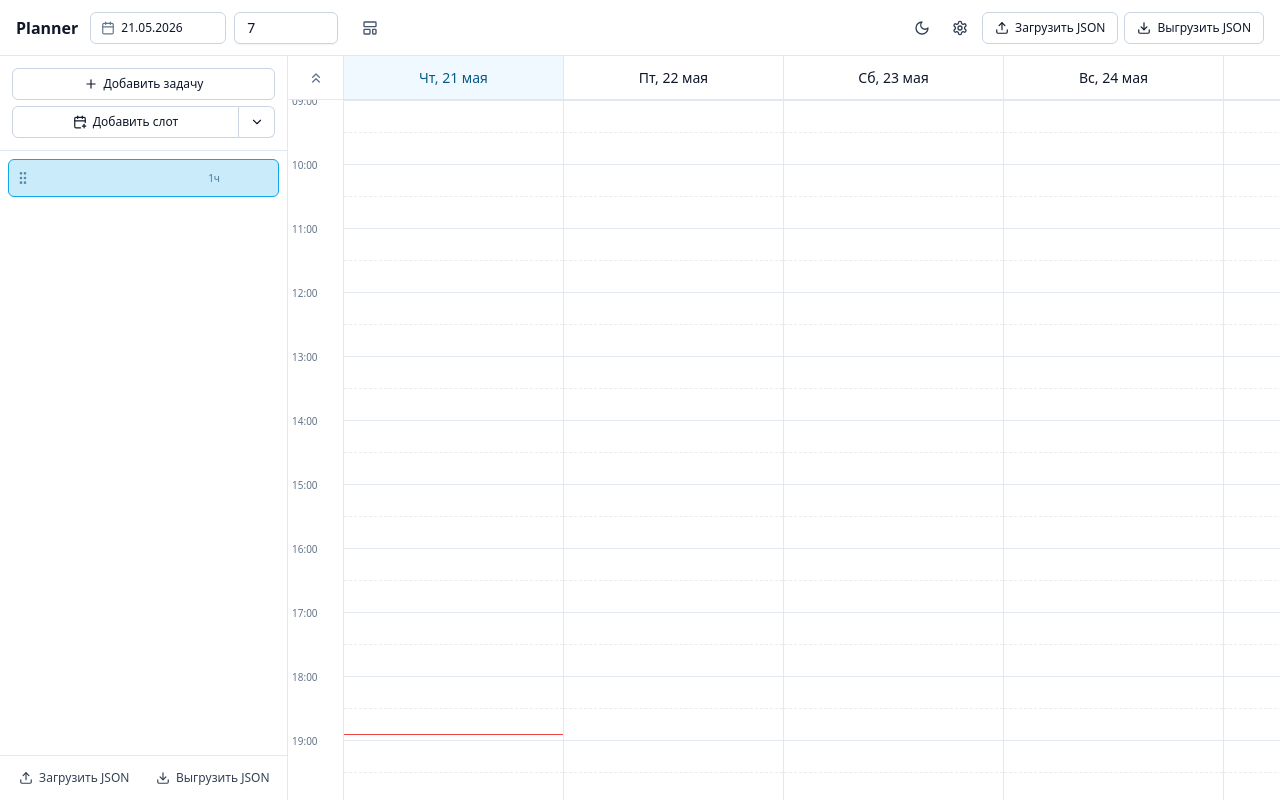
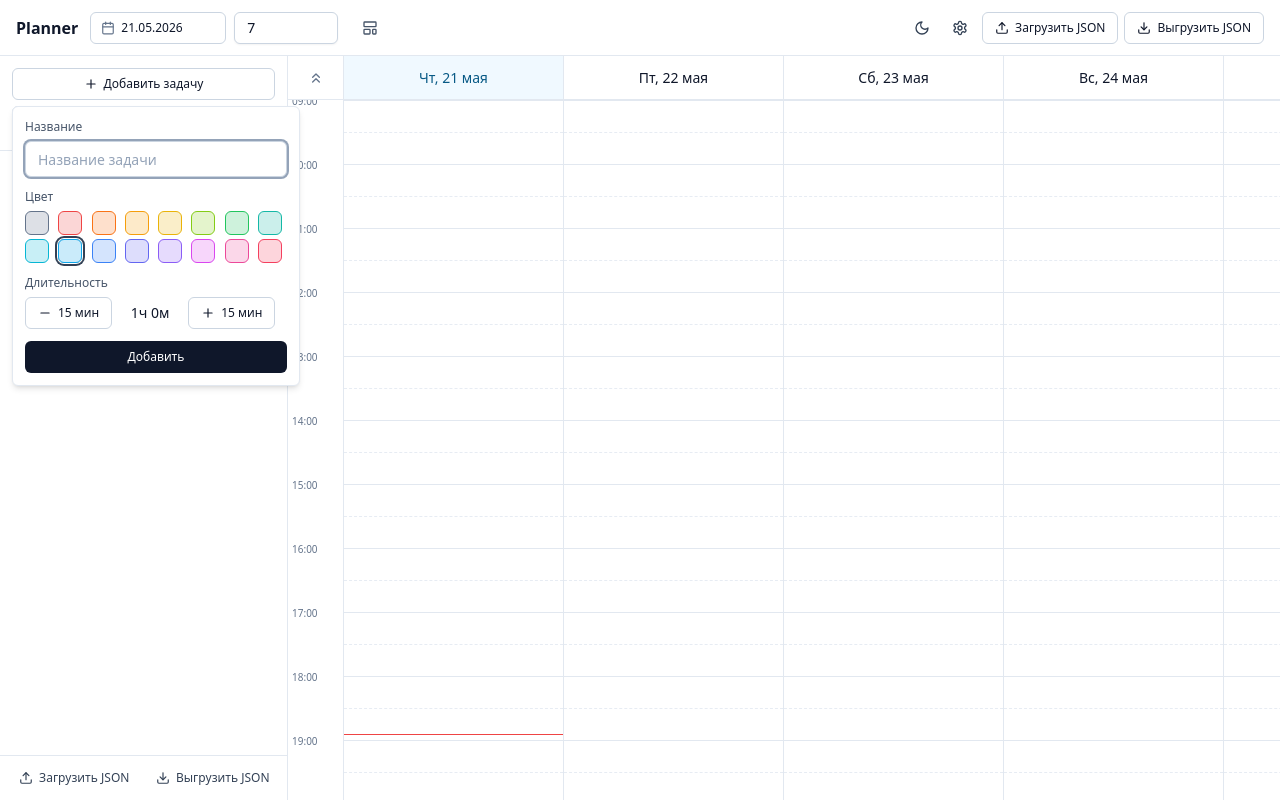
Before and after one commit to oxiggy/planner, a React (Vite) app: page / in a window 1280 px wide. Both pictures are taken after a click on the button "Добавить задачу". Built offline with nearby package versions, Linux system fonts and the light colour scheme; the HTML template or start-up script is replaced by a standard one.

Commit message:
feat: add popover for task creation with title, color, and duration selection

```diff
--- a/src/components/Sidebar.tsx
+++ b/src/components/Sidebar.tsx
@@ -1,6 +1,7 @@
+import { useState } from 'react'
 import { Button } from '@/components/ui/button'
 import { useStore } from '@/store'
-import { Plus, CalendarPlus, Upload, Download, ChevronDown } from 'lucide-react'
+import { Plus, CalendarPlus, Upload, Download, ChevronDown, Minus } from 'lucide-react'
 import { TemplateItem } from './TemplateItem'
 import { download, pickFile, readFile, type TemplatesExport } from '@/lib/json-io'
 import {
@@ -9,6 +10,10 @@ import {
   DropdownMenuItem,
   DropdownMenuTrigger,
 } from '@/components/ui/dropdown-menu'
+import { Popover, PopoverContent, PopoverTrigger } from '@/components/ui/popover'
+import { Input } from '@/components/ui/input'
+import { ColorPicker } from './ColorPicker'
+import { DEFAULT_COLOR } from '@/lib/constants'
 
 const slotDurations = [
   { label: '30 минут', minutes: 30 },
@@ -22,6 +27,22 @@ export function Sidebar() {
   const addTemplate = useStore((s) => s.addTemplate)
   const addSlotToToday = useStore((s) => s.addSlotToToday)
   const importTemplates = useStore((s) => s.importTemplates)
+  const [isAddTaskOpen, setIsAddTaskOpen] = useState(false)
+  const [newTaskTitle, setNewTaskTitle] = useState('')
+  const [newTaskColor, setNewTaskColor] = useState(DEFAULT_COLOR)
+  const [newTaskDurationMin, setNewTaskDurationMin] = useState(60)
+
+  const onAddTask = () => {
+    addTemplate({
+      title: newTaskTitle,
+      color: newTaskColor,
+      durationMin: newTaskDurationMin,
+    })
+    setNewTaskTitle('')
+    setNewTaskColor(DEFAULT_COLOR)
+    setNewTaskDurationMin(60)
+    setIsAddTaskOpen(false)
+  }
 
   const onExport = () => {
     const data: TemplatesExport = { version: 1, templates }
@@ -44,10 +65,66 @@ export function Sidebar() {
     <aside className="flex h-full w-72 shrink-0 flex-col border-r border-slate-200 bg-white dark:border-slate-800 dark:bg-slate-900">
       <div className="border-b border-slate-200 p-3 dark:border-slate-800">
         <div className="flex flex-col gap-1.5">
-          <Button variant="outline" size="sm" onClick={() => addTemplate()}>
-            <Plus className="h-3.5 w-3.5" />
-            Добавить задачу
-          </Button>
+          <Popover open={isAddTaskOpen} onOpenChange={setIsAddTaskOpen}>
+            <PopoverTrigger asChild>
+              <Button variant="outline" size="sm">
+                <Plus className="h-3.5 w-3.5" />
+                Добавить задачу
+              </Button>
+            </PopoverTrigger>
+            <PopoverContent
+              align="start"
+              collisionPadding={8}
+              className="w-72 space-y-3"
+            >
+              <div>
+                <div className="mb-1.5 text-xs font-medium text-slate-600 dark:text-slate-300">
+                  Название
+                </div>
+                <Input
+                  value={newTaskTitle}
+                  onChange={(e) => setNewTaskTitle(e.target.value)}
+                  placeholder="Название задачи"
+                  autoFocus
+                />
+              </div>
+              <div>
+                <div className="mb-1.5 text-xs font-medium text-slate-600 dark:text-slate-300">
+                  Цвет
+                </div>
+                <ColorPicker value={newTaskColor} onChange={setNewTaskColor} />
+              </div>
+              <div>
+                <div className="mb-1.5 text-xs font-medium text-slate-600 dark:text-slate-300">
+                  Длительность
+                </div>
+                <div className="flex items-center gap-2">
+                  <Button
+                    variant="outline"
+                    size="sm"
+                    onClick={() => setNewTaskDurationMin((min) => Math.max(15, min - 15))}
+                  >
+                    <Minus className="h-3.5 w-3.5" />
+                    15 мин
+                  </Button>
+                  <div className="min-w-[60px] text-center text-sm">
+                    {Math.floor(newTaskDurationMin / 60)}ч {newTaskDurationMin % 60}м
+                  </div>
+                  <Button
+                    variant="outline"
+                    size="sm"
+                    onClick={() => setNewTaskDurationMin((min) => min + 15)}
+                  >
+                    <Plus className="h-3.5 w-3.5" />
+                    15 мин
+                  </Button>
+                </div>
+              </div>
+              <Button size="sm" className="w-full" onClick={onAddTask}>
+                Добавить
+              </Button>
+            </PopoverContent>
+          </Popover>
           <div className="flex">
             <Button
               variant="outline"
```
